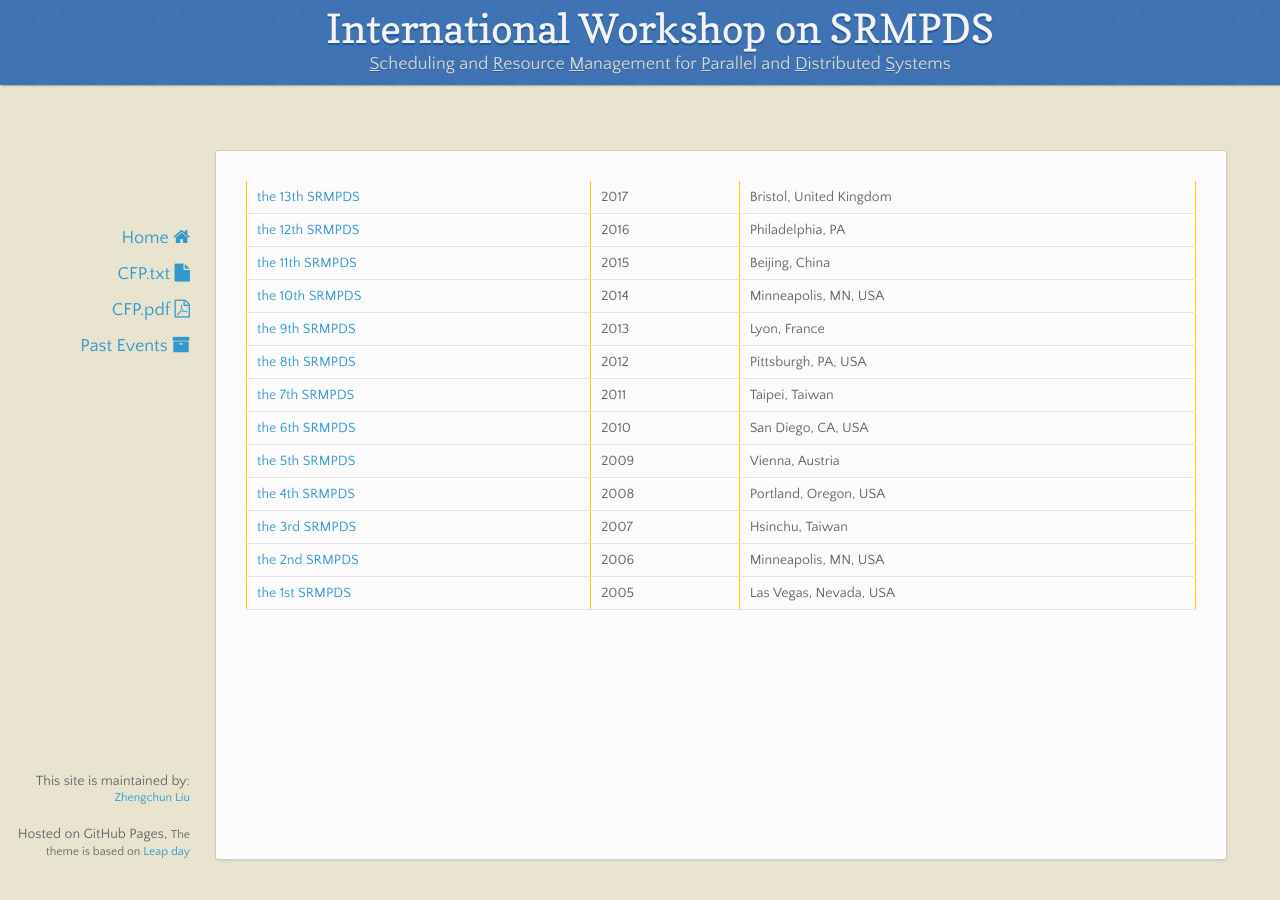
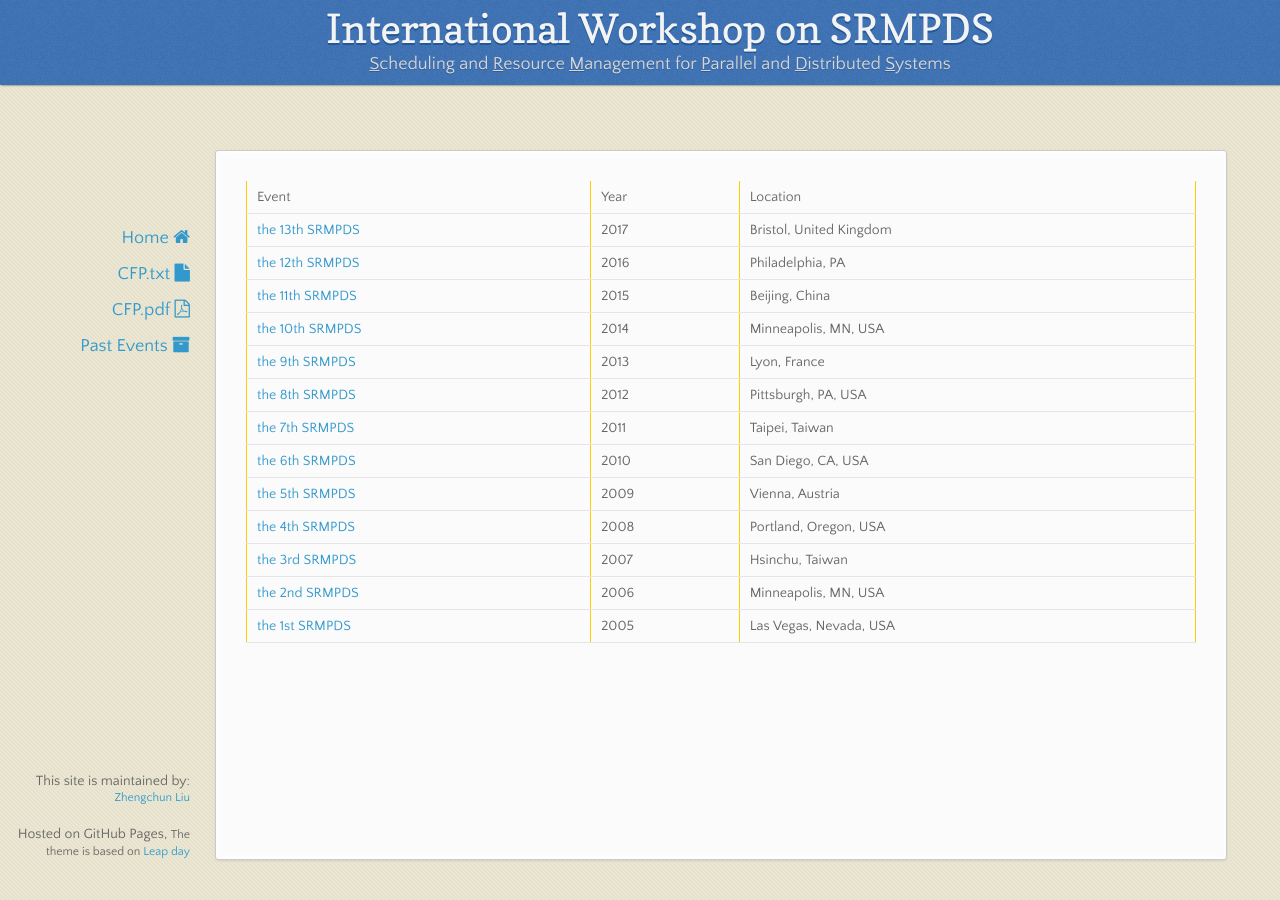
Before and after one commit to srmpds/srmpds.github.io, a Jekyll site: the page built from past.md, in a window 1280 px wide. Built offline with Jekyll 4.4.1, drawn with Linux system fonts in a browser that asks for light colours; nearby versions of some CDN libraries.

Commit message:
add, delete, polish etc.

```diff
--- a/past.md
+++ b/past.md
@@ -1,7 +1,7 @@
 ---
 layout: default
 ---
-
+| Event | Year | Location |
 | [the 13th SRMPDS](https://sites.google.com/site/srmpds/) | 2017 | Bristol, United Kingdom |
 | [the 12th SRMPDS](https://sites.google.com/site/srmpds16/) | 2016  | Philadelphia, PA |
 | [the 11th SRMPDS](https://sites.google.com/site/srmpds15/) | 2015  | Beijing, China |
```
